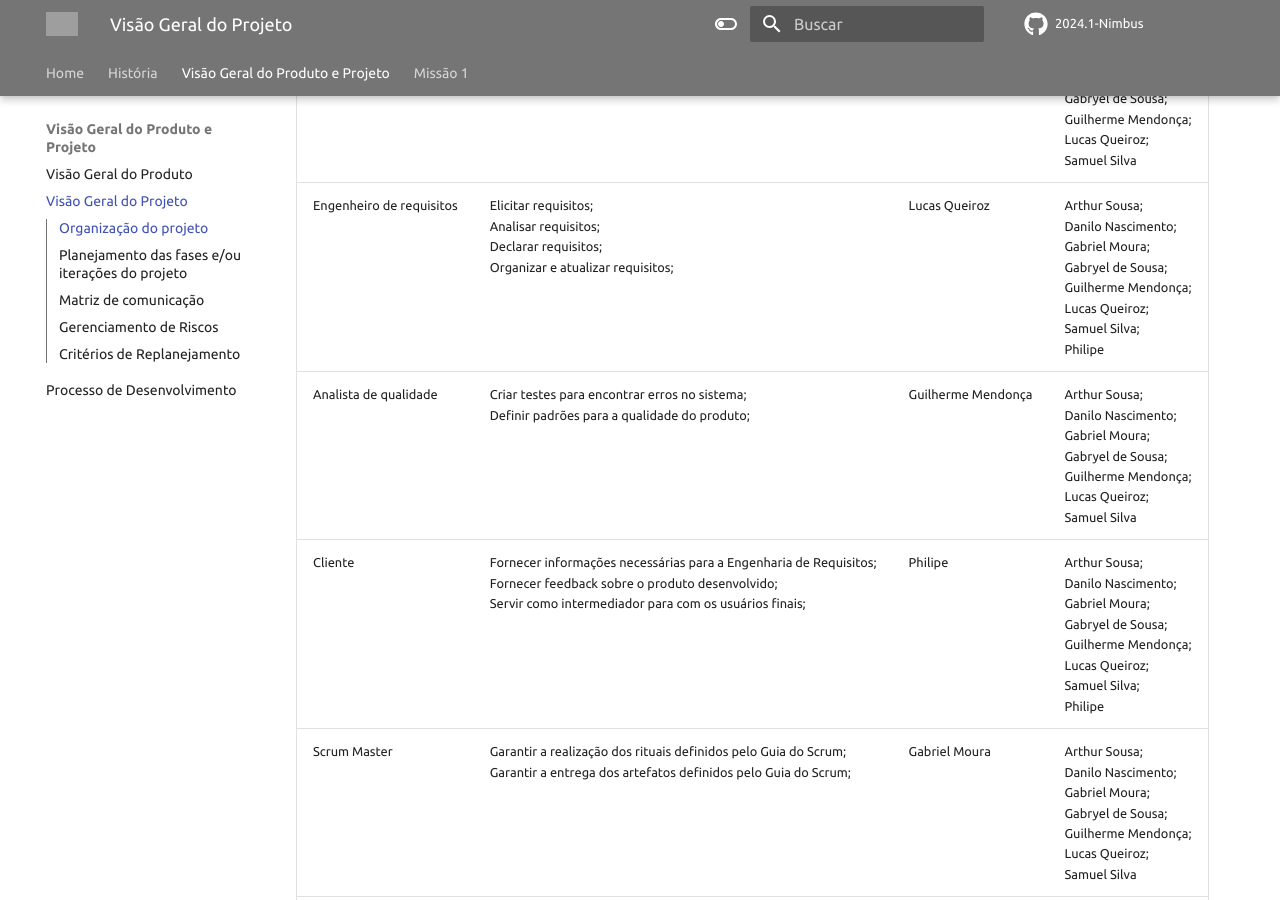
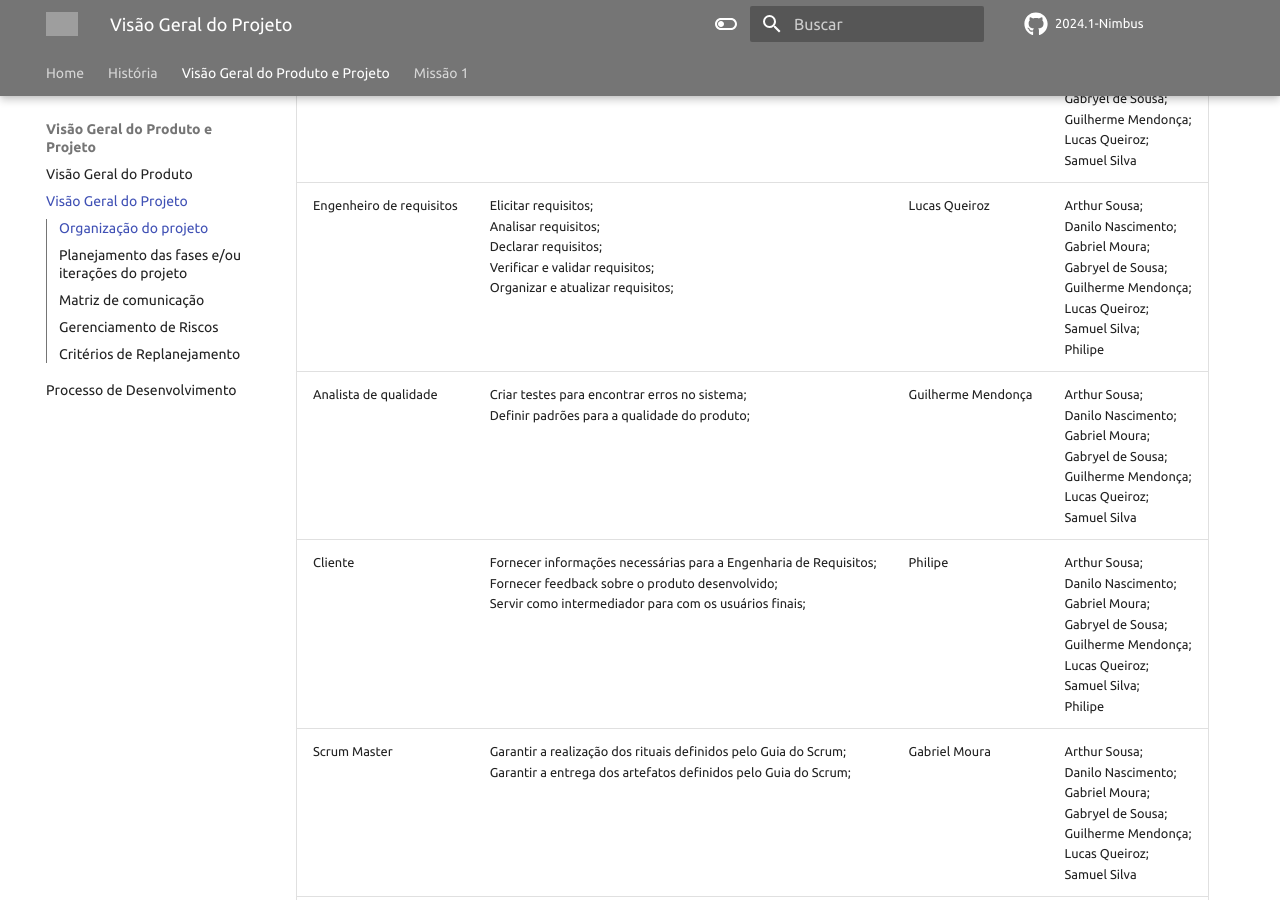
Before and after one commit to mdsreq-fga-unb/2024.1-Nimbus, an MkDocs documentation site: the page built from docs/visao-geral/visao-projeto.md, in a window 1280 px wide and 900 px high, scrolled down 350 px. Built offline with MkDocs 1.6.1 and Material for MkDocs 9.7.7, drawn with Linux system fonts in a browser that asks for light colours; comment, search, counter and statistics services are not loaded; grey boxes are pictures that could not be loaded.

Commit message:
Adiciona função de engenheiro de requisitos

```diff
--- a/docs/visao-geral/visao-projeto.md
+++ b/docs/visao-geral/visao-projeto.md
@@ -5,7 +5,7 @@
 | Papel | Atribuições |                  Responsável | Participantes |
 | -----                 | ----------- | ----------- | ------------- |
 | Desenvolvedor       | Construir o código da aplicação;<br>Tomar decisões arquiteturais;<br> | Arthur Sousa | Arthur Sousa;<br>Danilo Nascimento;<br>Gabriel Moura;<br>Gabryel de Sousa;<br>Guilherme Mendonça;<br>Lucas Queiroz;<br>Samuel Silva |
-| Engenheiro de requisitos      | Elicitar requisitos;<br>Analisar requisitos;<br>Declarar requisitos;<br>Organizar e atualizar requisitos;<br> | Lucas Queiroz | Arthur Sousa;<br/>Danilo Nascimento;<br/>Gabriel Moura;<br/>Gabryel de Sousa;<br/>Guilherme Mendonça;<br/>Lucas Queiroz;<br/>Samuel Silva;<br/> Philipe |
+| Engenheiro de requisitos      | Elicitar requisitos;<br>Analisar requisitos;<br>Declarar requisitos;<br>Verificar e validar requisitos;<br>Organizar e atualizar requisitos;<br> | Lucas Queiroz | Arthur Sousa;<br/>Danilo Nascimento;<br/>Gabriel Moura;<br/>Gabryel de Sousa;<br/>Guilherme Mendonça;<br/>Lucas Queiroz;<br/>Samuel Silva;<br/> Philipe |
 | Analista de qualidade      | Criar testes para encontrar erros no sistema;<br>Definir padrões para a qualidade do produto;<br> | Guilherme Mendonça | Arthur Sousa;<br/>Danilo Nascimento;<br/>Gabriel Moura;<br/>Gabryel de Sousa;<br/>Guilherme Mendonça;<br/>Lucas Queiroz;<br/>Samuel Silva |
 | Cliente | Fornecer informações necessárias para a Engenharia de Requisitos;<br>Fornecer feedback sobre o produto desenvolvido;<br>Servir como intermediador para com os usuários finais; | Philipe | Arthur Sousa;<br/>Danilo Nascimento;<br/>Gabriel Moura;<br/>Gabryel de Sousa;<br/>Guilherme Mendonça;<br/>Lucas Queiroz;<br/>Samuel Silva;<br/> Philipe |
 | Scrum Master | Garantir a realização dos rituais definidos pelo Guia do Scrum;<br>Garantir a entrega dos artefatos definidos pelo Guia do Scrum;<br> | Gabriel Moura | Arthur Sousa;<br/>Danilo Nascimento;<br/>Gabriel Moura;<br/>Gabryel de Sousa;<br/>Guilherme Mendonça;<br/>Lucas Queiroz;<br/>Samuel Silva |
```
